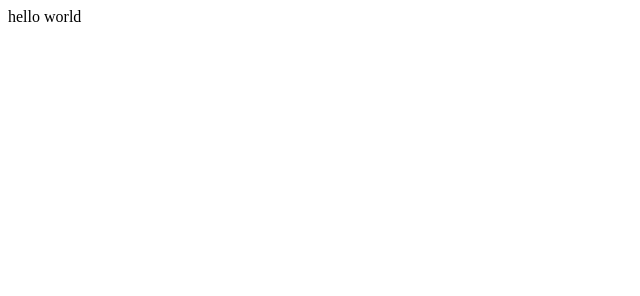
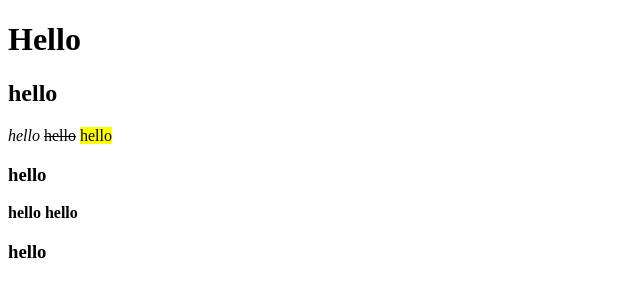
Before and after one commit to faiyaz12345678/HTML, a plain HTML site: page HTML elements/index.html in a window 1280 px wide. Shown: the whole page, without its empty margins (0-640 px from the left). Drawn offline with Linux system fonts and the light colour scheme.

Commit message:
HTML elements

```diff
--- a/HTML elements/index.html
+++ b/HTML elements/index.html
@@ -6,6 +6,15 @@
     <title>Document</title>
 </head>
 <body>
-    hello world
+    <h1>Hello</h1>
+    <h2>hello</h2>
+    <i>hello</i>
+    <del>hello</del>
+    <mark>hello</mark>
+    <h3>hello</h3>
+    <b>hello</b>
+    <strong>hello</strong>
+    <h3>hello</h3>
+
 </body>
 </html>
```
